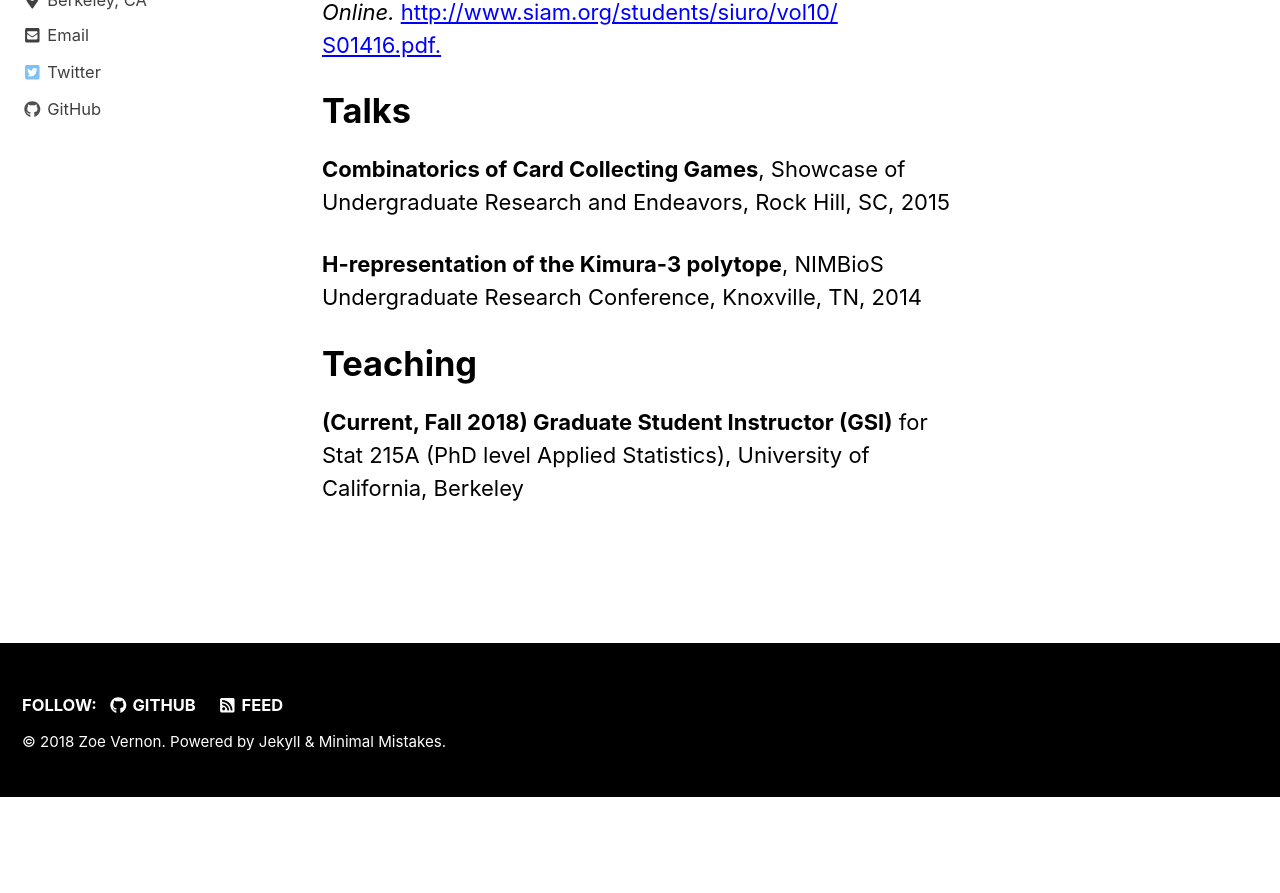
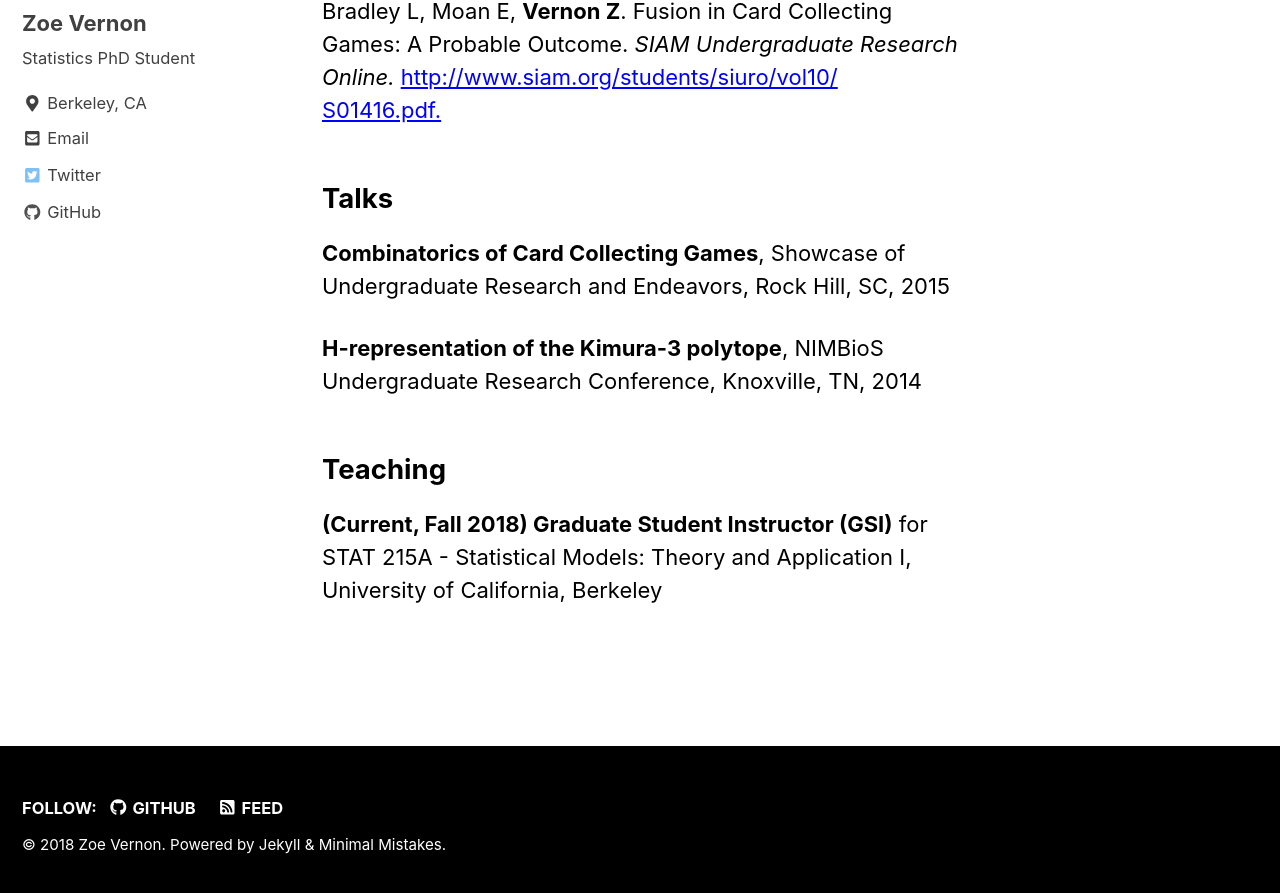
Before and after one commit to zoevernon/Personal-website, a Jekyll site: the page built from pages/cv.md, in a window 1280 px wide and 900 px high, scrolled down 1514 px. Shown: the top 893 px of the window. Built offline with Jekyll 4.4.1, drawn with Linux system fonts in a browser that asks for light colours; nearby versions of some CDN libraries; before the commit the page ends 2312 px from its top, so only the background shows below that.

Commit message:
Update cv.md

```diff
--- a/pages/cv.md
+++ b/pages/cv.md
@@ -10,12 +10,12 @@
 {% include base_path %}
 
 Education
-======
+------
 **Bachelor of Arts in Mathematics**, Washington University in St. Louis, Graduated May 2015
 **(Current) Ph.D in Statistics**, University of California, Berkeley, May 2022 (expected)
 
 Experience
-======
+------
 Summer 2018: **Graduate Student Researcher**, Department of Statistics, University of California, Berkeley
   * Working with Professor Haiyan Huang
   * Developing a new method for detecting reverse correlation between two sets of gene expression data to detect new potential therapeutic agents for diseases.
@@ -30,7 +30,7 @@
 
 
 Publications
-======
+------
 Mauhar M, Rusinko J, **Vernon Z**.  H-representation of the Kimura-3 polytope.  *SIAM Journal on Discrete Mathematics.* 31(2):783–795, 2017.
 
 Davidson R, Rusinko J, **Vernon Z**, Xi J. Modeling the distribution of distance data in Euclidean space.  *AMS Contemporary Mathematics Series: Algebraic and Geometric Methods in Applied Discrete Mathematics.* 685:117, 2017.
@@ -38,11 +38,11 @@
 Bradley L, Moan E, **Vernon Z**. Fusion in Card Collecting Games: A Probable Outcome. *SIAM Undergraduate Research Online.* [http://www.siam.org/students/siuro/vol10/ S01416.pdf.](http://www.siam.org/students/siuro/vol10/ S01416.pdf)
 
 Talks
-======
+------
 **Combinatorics of Card Collecting Games**, Showcase of Undergraduate Research and Endeavors, Rock Hill, SC, 2015
 
 **H-representation of the Kimura-3 polytope**, NIMBioS Undergraduate Research Conference, Knoxville, TN, 2014
 
 Teaching
-======
-**(Current, Fall 2018) Graduate Student Instructor (GSI)** for Stat 215A (PhD level Applied Statistics), University of California, Berkeley
+------
+**(Current, Fall 2018) Graduate Student Instructor (GSI)** for STAT 215A - Statistical Models: Theory and Application I, University of California, Berkeley
```
